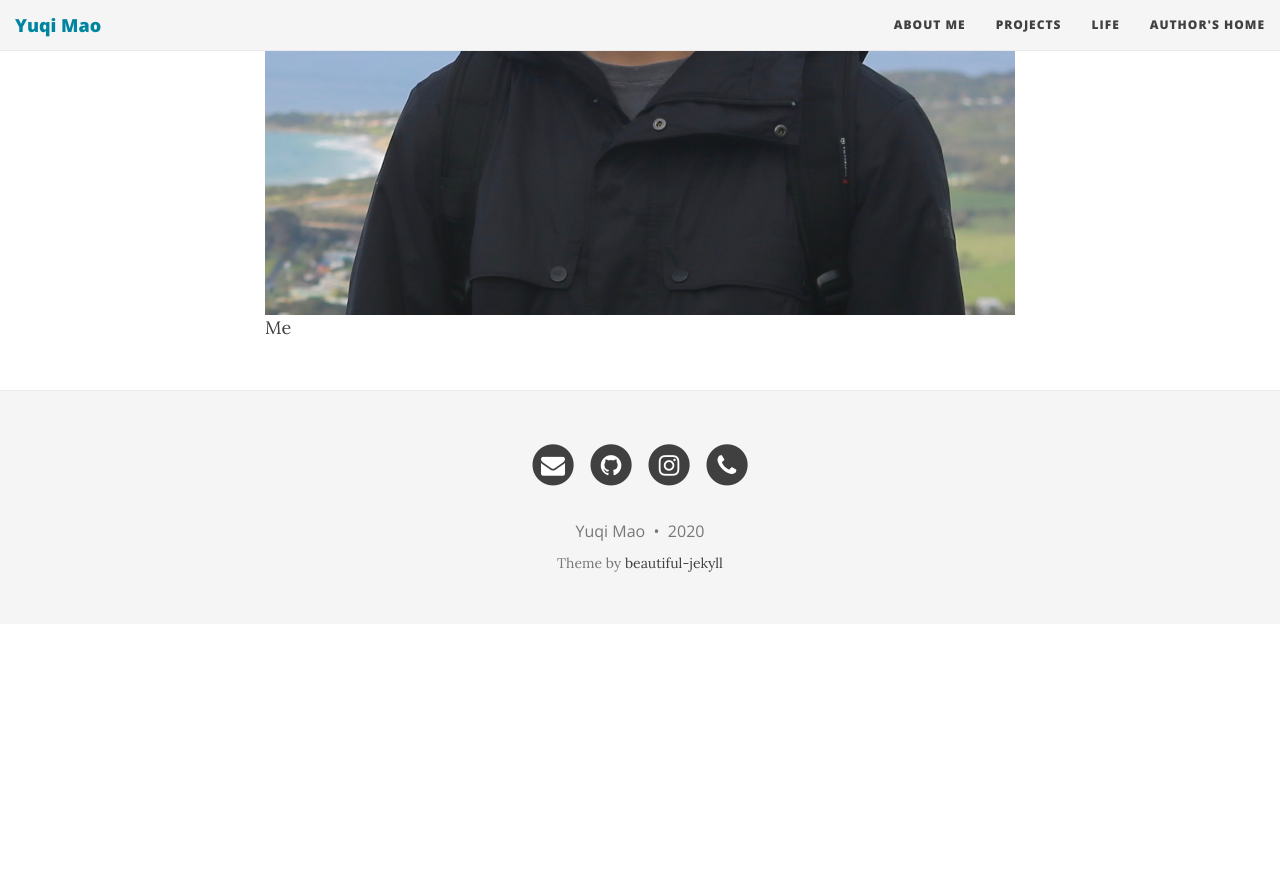
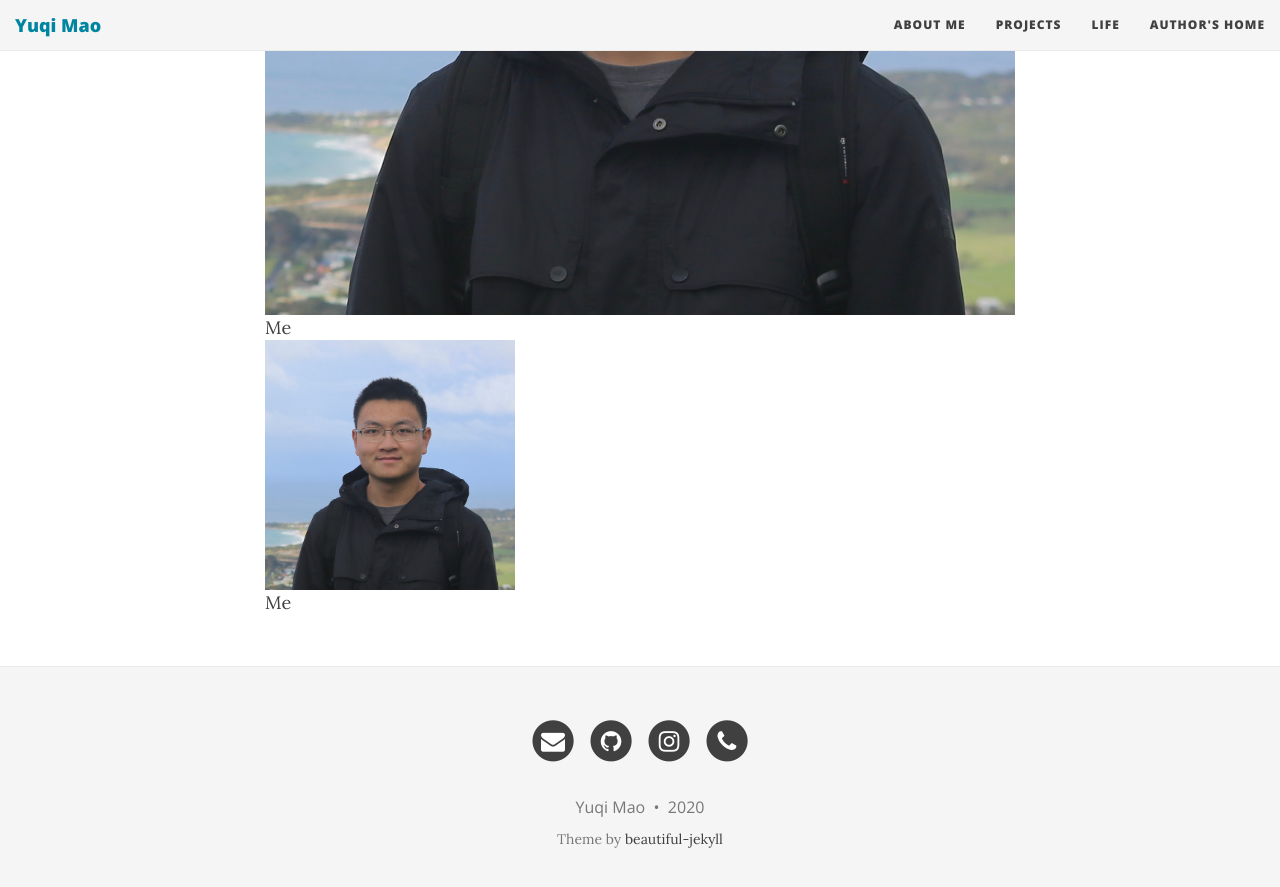
Before and after one commit to yqmao17/yqmao17.github.io, a Jekyll site: the page built from blog.md, in a window 1280 px wide and 900 px high, scrolled down 737 px. Shown: the top 887 px of the window. Built offline with Jekyll 4.4.1, drawn with Linux system fonts in a browser that asks for light colours; nearby versions of some CDN libraries; before the commit the page ends 1361 px from its top, so only the background shows below that.

```diff
--- a/blog.md
+++ b/blog.md
@@ -5,3 +5,11 @@ subtitle: Traveling and Photos
 ---
 
 {% include image.html url="/img/me.jpeg" description="Me" %}
+
+<figure>
+    <img src="/img/me.jpeg"
+         height="250"
+         width="250"
+         alt="Elephant at sunset">
+    <figcaption>Me</figcaption>
+</figure>
```
